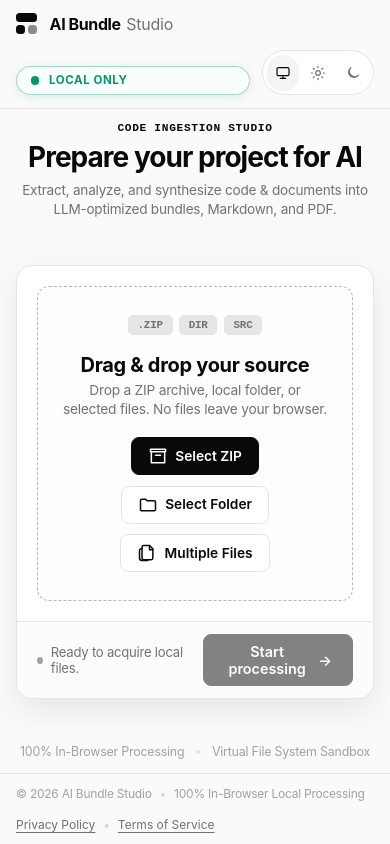
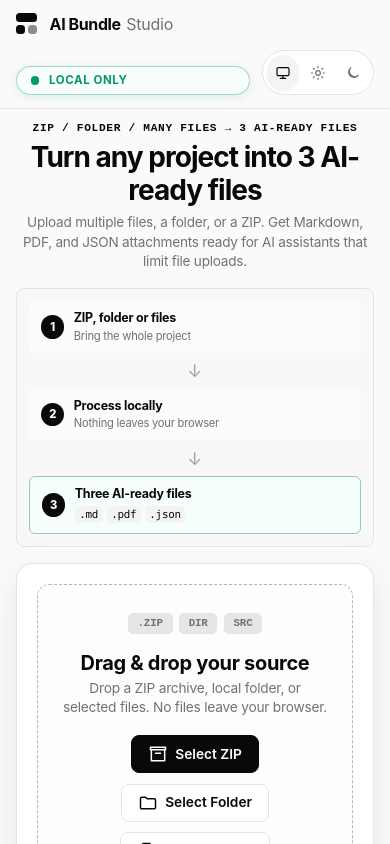
Before and after one commit to pietro-crc/FILE-BUNDLE-Studio, a React (Vite) app: page / in a window 390 px wide. Shown: the top 844 px of the page. Built offline with nearby package versions, Linux system fonts and the light colour scheme.

Commit message:
Clarify AI bundle outputs and improve SEO

```diff
--- a/index.html
+++ b/index.html
@@ -5,32 +5,53 @@
     <meta name="viewport" content="width=device-width, initial-scale=1.0" />
     <link rel="icon" href="%BASE_URL%favicon.svg" />
 
-    <!-- Primary Meta Tags -->
-    <title>AI Bundle Studio · Privacy-First LLM Code & Document Bundler</title>
-    <meta name="title" content="AI Bundle Studio · Privacy-First LLM Code & Document Bundler" />
-    <meta name="description" content="Convert project repositories, codebases, and documents into clean Markdown & PDF bundles for AI context windows. 100% local, browser-only processing with zero server uploads." />
+    <title>Convert ZIP &amp; Multiple Files into 3 AI-Ready Files | AI Bundle Studio</title>
+    <meta name="title" content="Convert ZIP &amp; Multiple Files into 3 AI-Ready Files | AI Bundle Studio" />
+    <meta name="description" content="Upload a ZIP, folder, or multiple files and convert them locally into three AI-ready attachments: Markdown, PDF, and JSON. No source files are uploaded." />
+    <link rel="canonical" href="https://ai-bundle-studio.pcdev.workers.dev/" />
+    <meta name="robots" content="index, follow, max-image-preview:large" />
     <meta name="theme-color" content="#09090b" />
     <meta name="referrer" content="no-referrer" />
 
-    <!-- Open Graph / Facebook -->
     <meta property="og:type" content="website" />
-    <meta property="og:title" content="AI Bundle Studio · Privacy-First Code & Document Bundler" />
-    <meta property="og:description" content="Synthesize repositories and files into LLM-optimized Markdown & PDF bundles. 100% in-browser local execution." />
+    <meta property="og:url" content="https://ai-bundle-studio.pcdev.workers.dev/" />
+    <meta property="og:title" content="Convert ZIP &amp; Multiple Files into 3 AI-Ready Files" />
+    <meta property="og:description" content="Turn a ZIP, folder, or many files into three coordinated AI attachments: Markdown, PDF, and JSON. Everything stays in your browser." />
     <meta property="og:site_name" content="AI Bundle Studio" />
 
-    <!-- Twitter -->
-    <meta property="twitter:card" content="summary_large_image" />
-    <meta property="twitter:title" content="AI Bundle Studio · Privacy-First LLM Code Bundler" />
-    <meta property="twitter:description" content="Synthesize repositories and files into LLM-optimized Markdown & PDF bundles. 100% in-browser local execution." />
+    <meta name="twitter:card" content="summary_large_image" />
+    <meta name="twitter:title" content="Convert ZIP &amp; Multiple Files into 3 AI-Ready Files" />
+    <meta name="twitter:description" content="Turn a ZIP, folder, or many files into three coordinated AI attachments: Markdown, PDF, and JSON." />
 
-    <!-- Content Security Policy -->
+    <script type="application/ld+json">
+      {
+        "@context": "https://schema.org",
+        "@type": "WebApplication",
+        "name": "AI Bundle Studio",
+        "url": "https://ai-bundle-studio.pcdev.workers.dev/",
+        "description": "Convert a ZIP, folder, or multiple files into three AI-ready attachments: Markdown, PDF, and JSON.",
+        "applicationCategory": "UtilitiesApplication",
+        "operatingSystem": "Web Browser",
+        "isAccessibleForFree": true,
+        "featureList": [
+          "Local ZIP, folder, and multiple-file processing",
+          "Markdown, PDF, and JSON output generation",
+          "No source file uploads"
+        ]
+      }
+    </script>
+
     <meta http-equiv="Content-Security-Policy" content="default-src 'self'; script-src 'self' https://static.cloudflareinsights.com; style-src 'self' 'unsafe-inline'; img-src 'self' blob: data:; font-src 'self'; connect-src 'self' https://cloudflareinsights.com; worker-src 'self' blob:; object-src 'none'; base-uri 'self'; form-action 'none'; frame-ancestors 'none';" />
   </head>
   <body>
     <div id="root"></div>
+    <noscript>
+      <main>
+        <h1>Turn any project into 3 AI-ready files</h1>
+        <p>Upload multiple files, a folder, or a ZIP. AI Bundle Studio creates Markdown, PDF, and JSON attachments for AI assistants that limit file uploads.</p>
+      </main>
+    </noscript>
     <script type="module" src="/src/main.tsx"></script>
-    <!-- Cloudflare Web Analytics -->
-    <script type='module' src='https://static.cloudflareinsights.com/beacon.min.js' data-cf-beacon='{"token": "ac10883edd864fa4ab355e9bfabc410c"}'></script>
-    <!-- End Cloudflare Web Analytics -->
+    <script type="module" src="https://static.cloudflareinsights.com/beacon.min.js" data-cf-beacon='{"token": "ac10883edd864fa4ab355e9bfabc410c"}'></script>
   </body>
 </html>
--- /dev/null
+++ b/src/features/landing/OutputPromise.tsx
@@ -0,0 +1,35 @@
+import './output-promise.css'
+
+const outputFormats = ['.md', '.pdf', '.json']
+
+export function OutputPromise() {
+  return (
+    <ol className="studio-output-flow" aria-label="How your source becomes AI-ready outputs">
+      <li className="studio-output-flow__step">
+        <span className="studio-output-flow__number" aria-hidden="true">1</span>
+        <span className="studio-output-flow__copy">
+          <strong>ZIP, folder or files</strong>
+          <small>Bring the whole project</small>
+        </span>
+      </li>
+      <li className="studio-output-flow__connector" aria-hidden="true">→</li>
+      <li className="studio-output-flow__step">
+        <span className="studio-output-flow__number" aria-hidden="true">2</span>
+        <span className="studio-output-flow__copy">
+          <strong>Process locally</strong>
+          <small>Nothing leaves your browser</small>
+        </span>
+      </li>
+      <li className="studio-output-flow__connector" aria-hidden="true">→</li>
+      <li className="studio-output-flow__step studio-output-flow__step--output">
+        <span className="studio-output-flow__number" aria-hidden="true">3</span>
+        <span className="studio-output-flow__copy">
+          <strong>Three AI-ready files</strong>
+          <span className="studio-output-flow__formats" aria-label="Markdown, PDF and JSON outputs">
+            {outputFormats.map((format) => <code key={format}>{format}</code>)}
+          </span>
+        </span>
+      </li>
+    </ol>
+  )
+}
--- a/src/features/landing/UploadLanding.tsx
+++ b/src/features/landing/UploadLanding.tsx
@@ -1,8 +1,10 @@
+import { useEffect } from 'react'
 import type { ImportSessionSnapshot } from '../../core/vfs/snapshot'
 import type { ImportResult } from '../../core/vfs/types'
 import { Button } from '../../ui/Button'
 import { SelectedSourceSummary } from './SelectedSourceSummary'
 import { SourceDropzone } from './SourceDropzone'
+import { OutputPromise } from './OutputPromise'
 
 interface UploadLandingProps {
   readonly snapshot: ImportSessionSnapshot | null
@@ -25,19 +27,31 @@
 }: UploadLandingProps) {
   const hasProject = Boolean(snapshot && snapshot.fileCount > 0)
 
+  useEffect(() => {
+    if (!hasProject) {
+      document.title = 'Convert ZIP and Multiple Files into 3 AI-Ready Files · AI Bundle Studio'
+    }
+  }, [hasProject])
+
   return (
     <div className="upload-landing studio-landing" data-screen-heading>
       <header className="studio-landing__header">
         <div className="studio-landing__meta">
-          <span className="studio-tag">CODE INGESTION STUDIO</span>
+          <span className="studio-tag">ZIP / FOLDER / MANY FILES → 3 AI-READY FILES</span>
         </div>
-        <h1 className="studio-landing__title" tabIndex={-1}>
-          Prepare your project for AI
+        <h1
+          aria-label="Prepare your project for AI: turn any project into 3 AI-ready files"
+          className="studio-landing__title"
+          tabIndex={-1}
+        >
+          Turn any project into 3 AI-ready files
         </h1>
         <p className="studio-landing__subtitle">
-          Extract, analyze, and synthesize code & documents into LLM-optimized bundles, Markdown, and PDF.
+          Upload multiple files, a folder, or a ZIP. Get Markdown, PDF, and JSON attachments ready for AI assistants that limit file uploads.
         </p>
       </header>
+
+      <OutputPromise />
 
       <div className="studio-workspace-card">
         <div className="studio-workspace-card__body">
@@ -56,12 +70,13 @@
 
           <div className="studio-actions">
             <Button
+              aria-label="Start processing"
               className="studio-btn-primary"
               disabled={!hasProject || isBusy}
               onClick={onStartProcessing}
               variant="primary"
             >
-              <span>Start processing</span>
+              <span>{hasProject ? 'Create 3 AI files' : 'Start processing'}</span>
               <span className="studio-btn-icon" aria-hidden="true">→</span>
             </Button>
           </div>
--- /dev/null
+++ b/src/features/landing/output-promise.css
@@ -0,0 +1,126 @@
+.studio-landing {
+  max-width: 64rem;
+}
+
+.studio-landing__subtitle {
+  max-width: 48rem;
+}
+
+.studio-output-flow {
+  display: grid;
+  grid-template-columns: minmax(0, 1fr) auto minmax(0, 1fr) auto minmax(0, 1.15fr);
+  align-items: stretch;
+  gap: 0.7rem;
+  width: 100%;
+  padding: 0.75rem;
+  margin: 0;
+  list-style: none;
+  border: 1px solid var(--color-border);
+  border-radius: var(--radius-md);
+  background: color-mix(in srgb, var(--color-surface-muted) 45%, transparent);
+}
+
+.studio-output-flow__step {
+  display: flex;
+  align-items: center;
+  gap: 0.6rem;
+  min-width: 0;
+  padding: 0.65rem 0.75rem;
+  border-radius: var(--radius-sm);
+  background: color-mix(in srgb, var(--color-surface) 68%, transparent);
+}
+
+.studio-output-flow__step--output {
+  border: 1px solid color-mix(in srgb, var(--color-success) 35%, var(--color-border));
+  background: color-mix(in srgb, var(--color-success-soft) 45%, var(--color-surface));
+}
+
+.studio-output-flow__number {
+  display: grid;
+  flex: 0 0 auto;
+  place-items: center;
+  width: 1.45rem;
+  height: 1.45rem;
+  color: var(--color-accent-contrast);
+  background: var(--color-accent);
+  border-radius: 50%;
+  font-size: 0.7rem;
+  font-weight: 800;
+}
+
+.studio-output-flow__copy {
+  display: grid;
+  gap: 0.14rem;
+  min-width: 0;
+}
+
+.studio-output-flow__copy strong {
+  font-size: 0.78rem;
+  line-height: 1.2;
+}
+
+.studio-output-flow__copy small {
+  color: var(--color-text-muted);
+  font-size: 0.7rem;
+  line-height: 1.25;
+}
+
+.studio-output-flow__connector {
+  display: grid;
+  place-items: center;
+  color: var(--color-text-subtle);
+  font-size: 1.1rem;
+}
+
+.studio-output-flow__formats {
+  display: flex;
+  gap: 0.25rem;
+  margin-top: 0.1rem;
+}
+
+.studio-output-flow__formats code {
+  padding: 0.12rem 0.28rem;
+  color: var(--color-text);
+  background: var(--color-surface-muted);
+  border-radius: 0.25rem;
+  font-family: var(--font-mono, ui-monospace, SFMono-Regular, Menlo, monospace);
+  font-size: 0.68rem;
+}
+
+@media (max-width: 760px) {
+  .application-shell--landing {
+    height: auto !important;
+    max-height: none !important;
+    min-height: 100dvh;
+    overflow: visible !important;
+  }
+
+  body:has(.application-shell--landing) {
+    overflow: auto !important;
+  }
+
+  .application-shell--landing .app-main {
+    display: block !important;
+    flex: none !important;
+    height: auto !important;
+    min-height: auto !important;
+    overflow: visible !important;
+  }
+
+  .studio-landing {
+    height: auto !important;
+    max-height: none !important;
+    overflow: visible !important;
+    padding-bottom: 1rem;
+  }
+
+  .studio-output-flow {
+    grid-template-columns: 1fr;
+    gap: 0.45rem;
+  }
+
+  .studio-output-flow__connector {
+    min-height: 0.5rem;
+    transform: rotate(90deg);
+  }
+}
--- a/src/features/results/AiGuidePanel.tsx
+++ b/src/features/results/AiGuidePanel.tsx
@@ -12,7 +12,7 @@
         <div className="ai-guide-panel__title-group">
           <span className="ai-guide-panel__tag">HOW TO USE YOUR BUNDLE WITH AI</span>
           <h2 id="ai-guide-title" className="ai-guide-panel__title">
-            3 simple steps to feed your project to any AI Assistant
+            Attach your whole project in 3 files
           </h2>
         </div>
 
@@ -28,7 +28,7 @@
             <div className="step-content">
               <strong>Download your bundle</strong>
               <p>
-                Download the <code>.ZIP</code> package or open the output explorer for individual files.
+                Download the <code>.ZIP</code> package or open the output explorer for the three individual files.
               </p>
             </div>
           </div>
@@ -36,9 +36,9 @@
           <div className="guide-step">
             <span className="step-num">2</span>
             <div className="step-content">
-              <strong>Extract or Prepare Files</strong>
+              <strong>Extract or prepare files</strong>
               <p>
-                If you downloaded the <code>.ZIP</code> package, unzip it to get the folder containing the 3 files (<code>.md</code>, <code>.pdf</code>, <code>.json</code>).
+                If you downloaded the <code>.ZIP</code> package, unzip it to get the three files (<code>.md</code>, <code>.pdf</code>, <code>.json</code>).
               </p>
             </div>
           </div>
@@ -48,7 +48,7 @@
             <div className="step-content">
               <strong>Attach to your AI Assistant</strong>
               <p>
-                Open your preferred AI Assistant and drag & drop or attach all 3 generated files into the chat box.
+                Open your preferred AI Assistant and attach all 3 files to the chat. This keeps a complete project within a 3-file limit.
               </p>
             </div>
           </div>
```
Also changed, not shown: public/robots.txt (added), 1 other file (tests, documents, lock files or other folders).
